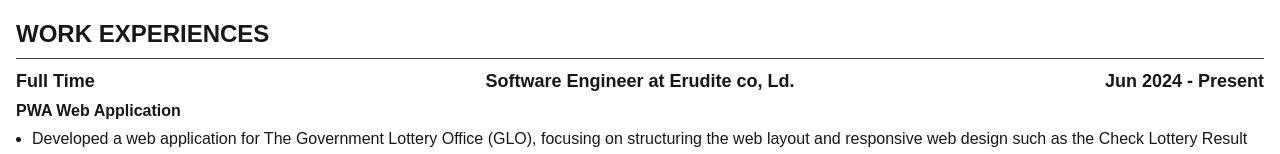
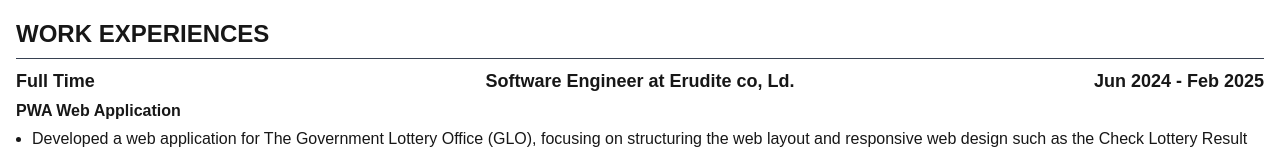
Before and after one commit to jibeieieiei/resume-web, a Next.js app: page / in a window 1280 px wide. Shown: the part 496-650 px from the top of the page. Built offline with nearby package versions, Linux system fonts and the light colour scheme.

Commit message:
fix: update data

```diff
--- a/app/_constants/data.ts
+++ b/app/_constants/data.ts
@@ -66,7 +66,7 @@ export const WORK_EXPERIENCES = [
   {
     category: 'Full Time',
     title: 'Software Engineer at Erudite co, Ld.',
-    date: 'Jun 2024 - Present',
+    date: 'Jun 2024 - Feb 2025',
     projects: [
       {
         name: 'PWA Web Application',
```
